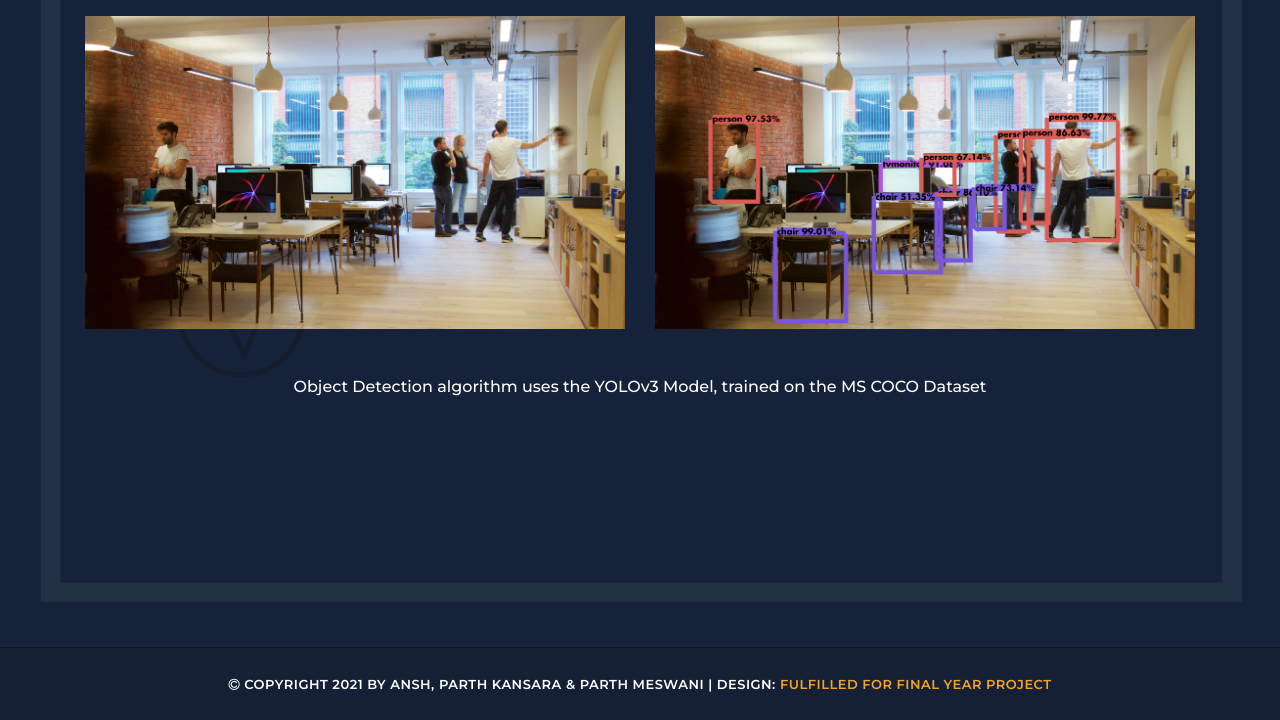
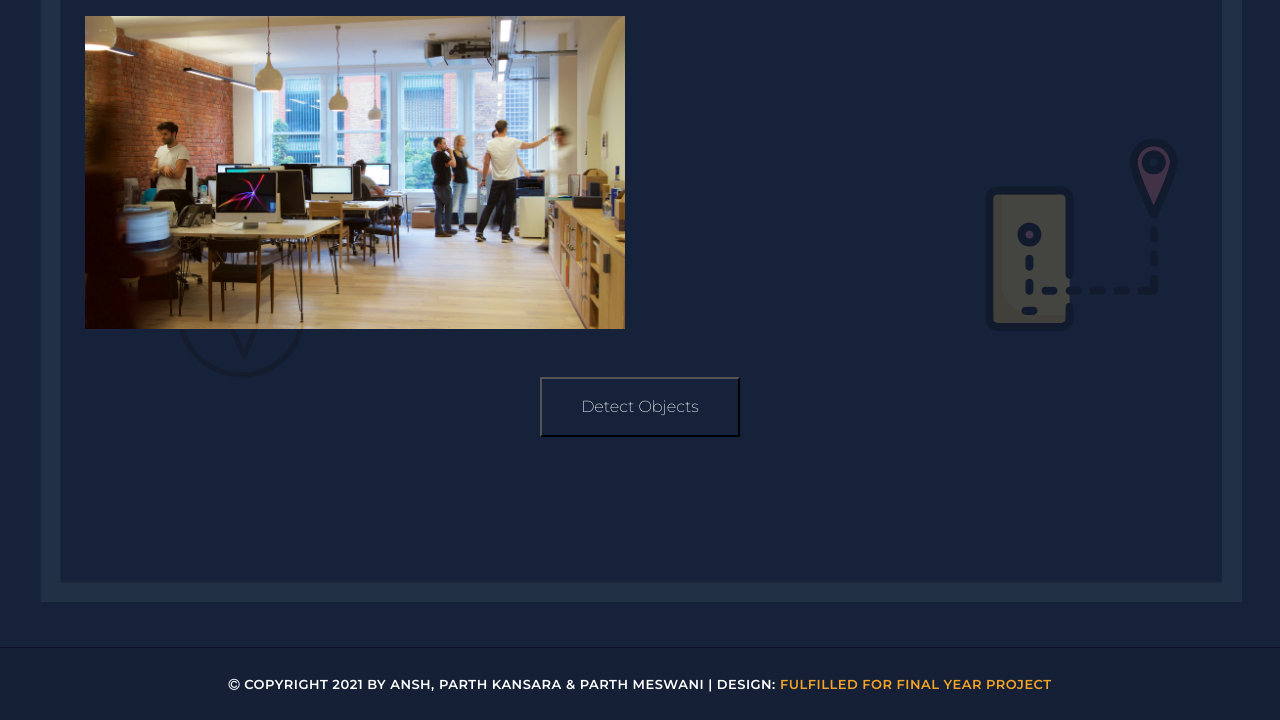
Before and after one commit to anshshah2111/FYP, a Django app: template hello/templates/objdetect.html in a window 1280 px wide. Shown: the part 80-800 px from the top of the page. Run offline with Django 3.2, Linux system fonts and the light colour scheme; the template is opened without the code that fills it, so the values that code supplies are empty; parts of the project's set-up code (start-up, migrations or seed data) failed here and were passed over; some libraries are stand-ins or nearby versions.

Commit message:
makedo object-detection
just in case

```diff
--- a/hello/templates/objdetect.html
+++ b/hello/templates/objdetect.html
@@ -69,15 +69,23 @@
           <img src="../static/images/office.jpg" style="width: 100%; height: 100%">
         </div>
         <div class="col-md-6 my-5">
-          <img src="../static/images/detection2.jpg" style="width: 100%; height: 100%">
+          <img src="../static/images/detection2.jpg" id="od" style="width: 100%; height: 100%; visibility: hidden;">
         </div>
       </div>
       <div class="row justify-content-center">
-        <h6 style="color: white;">Object Detection algorithm uses the YOLOv3 Model, trained on the MS COCO Dataset</h6>
+        <button onclick="od()">Detect Objects</button><br>
+        <!-- <h6 style="color: white;">Object Detection algorithm uses the YOLOv3 Model, trained on the MS COCO Dataset</h6> -->
       </div>
     </div>
 
     <script>
+      function od(){
+        setTimeout(function(){
+            document.getElementById("od").style.visibility = "visible";
+          }, 3000);
+
+
+      }
       window.addEventListener("DOMContentLoaded", () => {
         const button = document.getElementById("button");
         const result = document.getElementById("result");
--- a/hello/views.py
+++ b/hello/views.py
@@ -194,7 +194,7 @@ def kansara(destination):
     b.set_aspect('equal')
     b.axis('off')
 
-       fig.set_facecolor('black')
+    fig.set_facecolor('black')
     #plt.savefig("simple_graph.png")
     # img = plt.imread('env.jpeg')
     # fig, ax = plt.subplots()
```
Also changed, not shown: hello/templates/fyp.html (+7 -1 lines), requirements.txt (added, +21 -0 lines).
